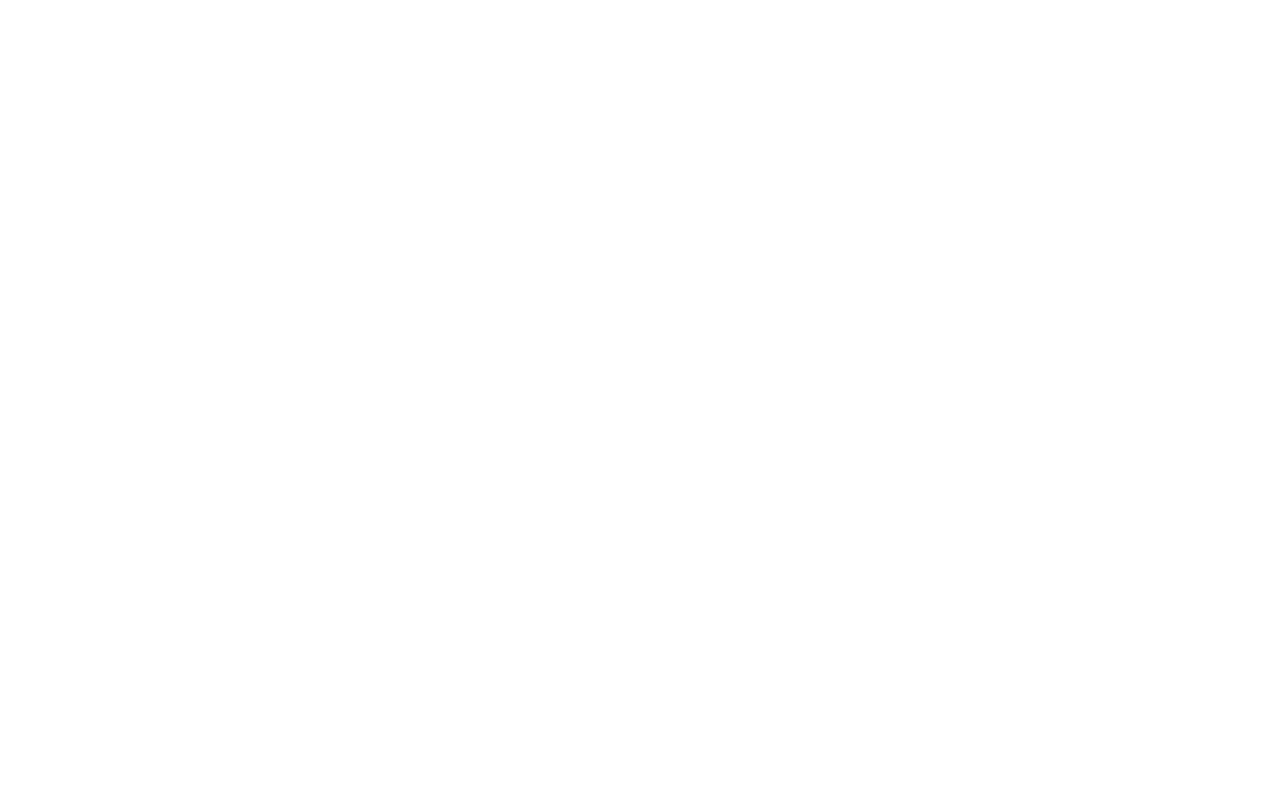
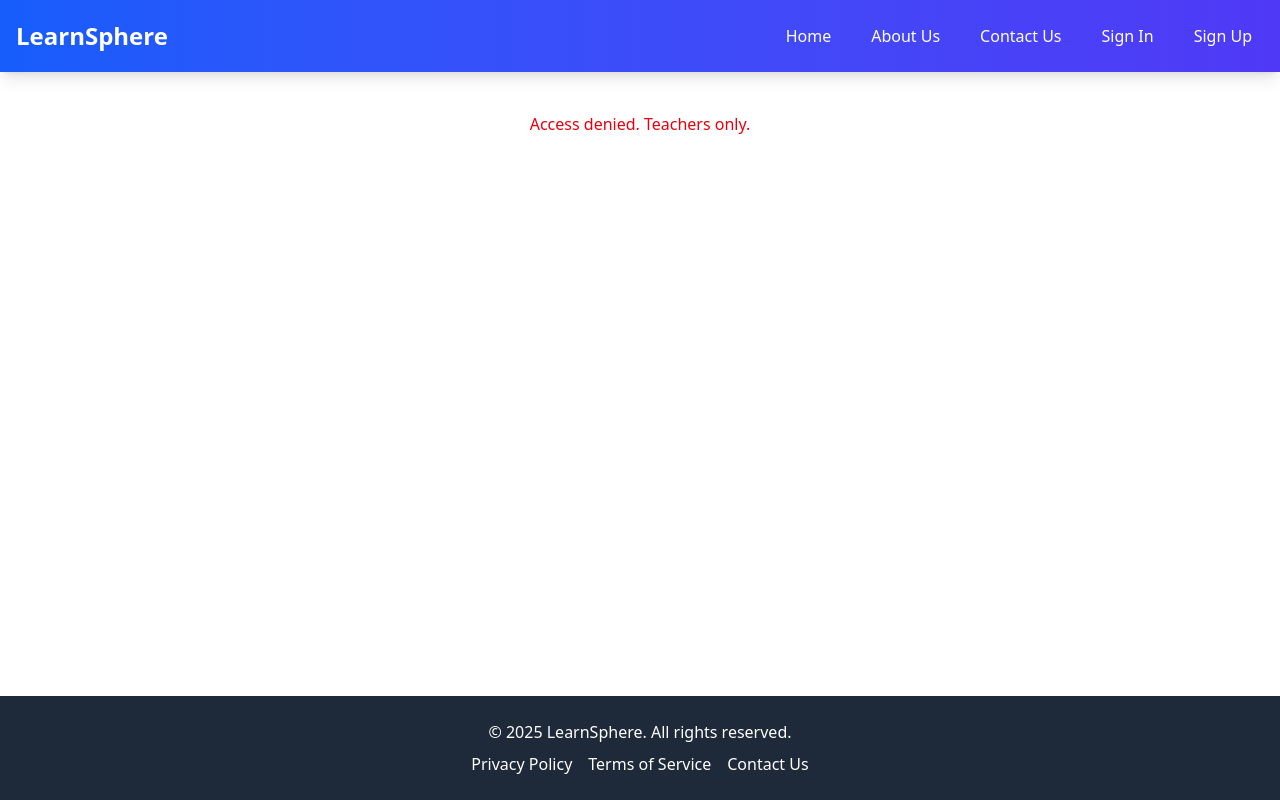
Before and after one commit to pvvramakrishnarao234/learning-platform, a React (Vite) app in the folder frontend-learning-platform/: page /dashboard in a window 1280 px wide. Before the commit this address had no page. Built offline with nearby package versions, Linux system fonts and the light colour scheme.

Commit message:
Update App.jsx with new routes for teacher profile public view and dashboard

```diff
--- a/frontend-learning-platform/src/App.jsx
+++ b/frontend-learning-platform/src/App.jsx
@@ -7,7 +7,8 @@
 import SignUpTeacher from './pages/SignUpTeacher';
 import SignIn from './pages/SignIn';
 import ForgotPassword from './pages/ForgotPassword';
-import ProfileSettings from './pages/ProfileSettings';
+import TeacherDashboard from './pages/TeacherDashboard';
+import TeacherProfilePublic from './pages/TeacherProfilePublic';
 
 const App = () => {
   return (
@@ -20,7 +21,8 @@
         <Route path="/signup/teacher" element={<SignUpTeacher />} />
         <Route path="/signin" element={<SignIn />} />
         <Route path="/forgot-password" element={<ForgotPassword />} />
-        <Route path="/profile-settings" element={<ProfileSettings />} />
+        <Route path="/dashboard" element={<TeacherDashboard />} /> {/* Updated from profile-settings */}
+        <Route path="/teacher/:teacherId" element={<TeacherProfilePublic />} />
       </Route>
     </Routes>
   );
```
